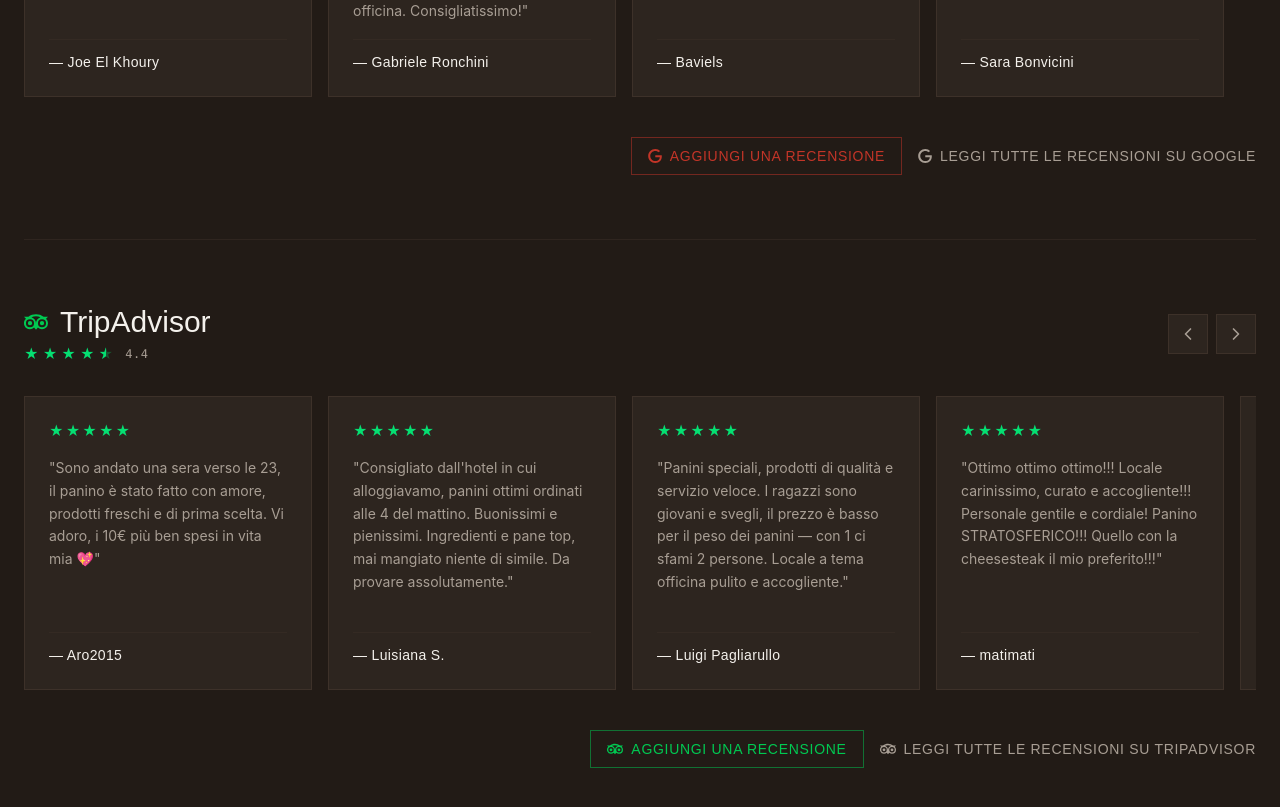
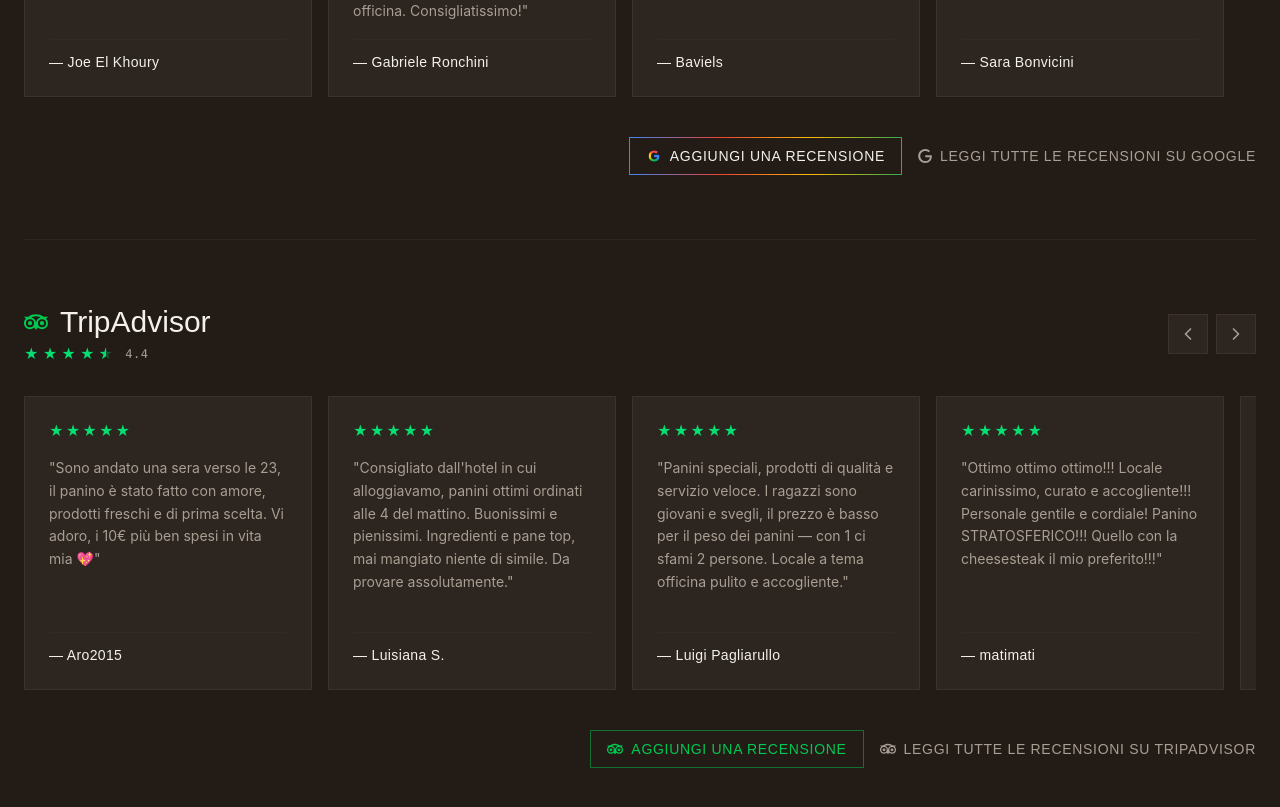
Before and after one commit to fabiobilo2004-source/Officina-del-panino, a React (Vite) app: page / in a window 1280 px wide. Shown: the part 10240-11047 px from the top of the page. Built offline with nearby package versions, Linux system fonts and the light colour scheme; a web font is replaced by a local one.

Commit message:
fix: use Google's multicolor branding on "Add a review" button
Replaced monochrome icon/red border with the official multicolor
Google logo and a 4-color Google-brand gradient border.

```diff
--- a/src/pages/home.tsx
+++ b/src/pages/home.tsx
@@ -1077,8 +1077,14 @@ export default function Home() {
             ))}
           </div>
           <div className="mt-6 flex flex-wrap items-center justify-end gap-4">
-            <a href="https://www.google.com/maps/place/Officina+Del+Panino+-+Rimini/@44.0592474,12.5627166,17z/data=!4m8!3m7!1s0x132cc3400c5cc94b:0xc915d079235ec43e!8m2!3d44.0592474!4d12.5627166!9m1!1b1!16s%2Fg%2F11h_wy233j?entry=ttu&g_ep=EgoyMDI2MDkwMi4wIKXMDSoASAFQAw%3D%3D" target="_blank" rel="noopener noreferrer" className="flex items-center gap-2 text-sm font-display tracking-wider uppercase px-4 py-2 border border-primary/50 text-primary hover:bg-primary hover:text-primary-foreground transition-colors">
-              <SiGoogle size={14} />
+            <a
+              href="https://www.google.com/maps/place/Officina+Del+Panino+-+Rimini/@44.0592474,12.5627166,17z/data=!4m8!3m7!1s0x132cc3400c5cc94b:0xc915d079235ec43e!8m2!3d44.0592474!4d12.5627166!9m1!1b1!16s%2Fg%2F11h_wy233j?entry=ttu&g_ep=EgoyMDI2MDkwMi4wIKXMDSoASAFQAw%3D%3D"
+              target="_blank"
+              rel="noopener noreferrer"
+              className="flex items-center gap-2 text-sm font-display tracking-wider uppercase px-4 py-2 text-foreground hover:bg-foreground/5 transition-colors"
+              style={{ border: "1px solid transparent", borderImage: "linear-gradient(90deg, #4285F4, #EA4335, #FBBC05, #34A853) 1" }}
+            >
+              <img src="/images/google-logo.webp" alt="" className="w-4 h-4 object-contain" />
               {lang === "it" ? "Aggiungi una recensione" : "Add a review"}
             </a>
             <a href="https://www.google.com/search?sa=X&sca_esv=cad9ccf7e46fcafa&sxsrf=ANbL-n7Szwe97uBfWHO7XX8Y4hEeD-2cag:1781785239964&q=Officina+Del+Panino+-+Rimini+Reviews&rflfq=1&num=20&stick=H4sIAAAAAAAAAONgkxIxNDGxsDQ3NDO1NLEwNjcxNzI2tNjAyPiKUcU_LS0zOTMvUcElNUchIDEvMy9fQVchKDM3My9TISi1LDO1vHgRK1HKAJCvlhlpAAAA&rldimm=14489716594837472318&tbm=lcl&hl=en-IT&ved=2ahUKEwjw4qyi45CVAxWYxQIHHTBjAOwQ9fQKegQIUhAG&biw=1470&bih=774&dpr=2#lkt=LocalPoiReviews" target="_blank" rel="noopener noreferrer" className="flex items-center gap-2 text-sm text-muted-foreground hover:text-blue-400 transition-colors font-display tracking-wider uppercase">
```
